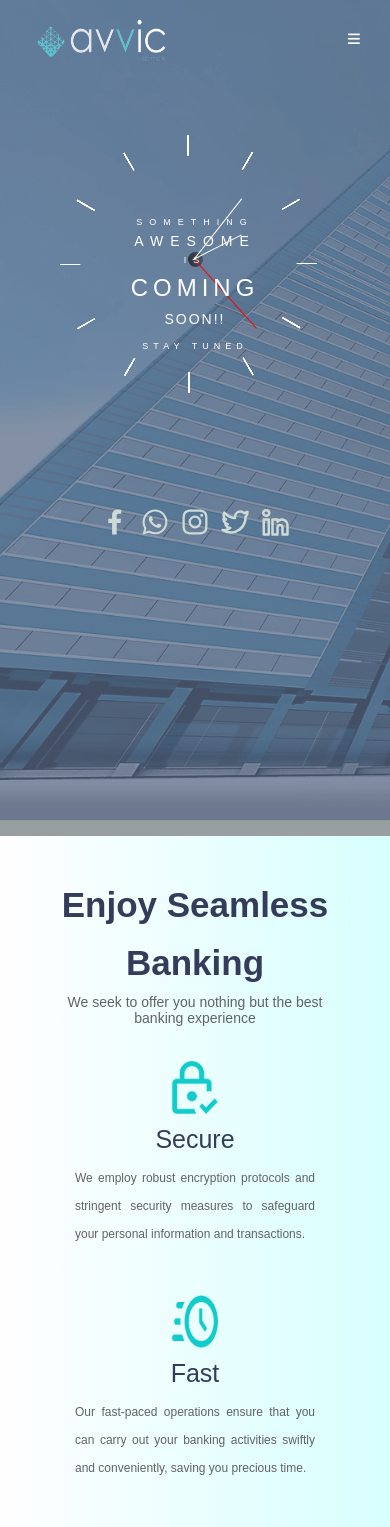
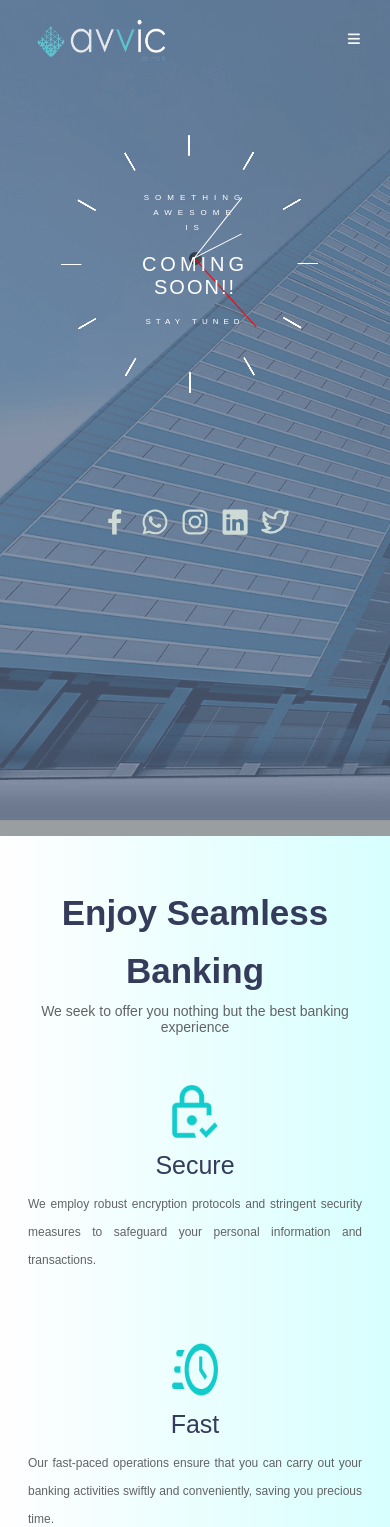
Before and after one commit to Ichie235/AvvicBankComingSoon-page, a React (Create React App) app: page / in a window 390 px wide. Shown: the top 1527 px of the page. Built offline with nearby package versions, Linux system fonts and the light colour scheme; a web font is replaced by a local one.

Commit message:
updated css again

```diff
--- a/src/components/clock/clock.css
+++ b/src/components/clock/clock.css
@@ -127,8 +127,8 @@
 
 @media screen and (max-width: 576px) {
   .clock {
-    width: 15px;
-    height: 15px;
+    width: 13px;
+    height: 13px;
     position: absolute;
     left: 0;
     right: 0;
@@ -160,13 +160,13 @@
 
 @media only screen and (max-width: 768px) and (orientation: landscape){
   .clock {
-   top: -8em;
+   top: -14em;
   }
   .hour-hand {
-    height: 46px;
+    height: 50px;
   }
   .minute-hand {
-    height: 62px;
+    height: 65px;
   }
 
   .second-hand {
@@ -184,13 +184,10 @@
    }
 }
 
+
 @media only screen and (min-width: 620px) and (max-width: 768px) {
   .clock {
-    position: absolute;
-    left: 0;
-    right: 0;
-    margin-left: 23.5em;
-    margin-top: 20em;
+    margin-top: 27.7em;
     background: linear-gradient(90deg, #29323c 0%, #485563 100%);
   }
 }
--- a/src/components/modalBox/modal.css
+++ b/src/components/modalBox/modal.css
@@ -64,6 +64,10 @@
 }
 
 @media screen and (max-width: 576px) {
+  .modal-content {
+    margin: 58% auto;
+  }
+
   .newsfeed-form {
     width: 210px !important;
     height: 42px;
@@ -111,3 +115,9 @@
     opacity: 0;
   }
 }
+
+@media only screen and (max-width: 798px) and (orientation: landscape){
+  .modal-content {
+    margin: 15% auto;
+  }
+}
--- a/src/components/navbar/NavBar.js
+++ b/src/components/navbar/NavBar.js
@@ -16,7 +16,7 @@ const Navbar = () => {
   useEffect(() => {
     const handleScroll = () => {
       const scrollPosition = window.scrollY;
-      const threshold = 635; // Change this value to adjust when the background color changes
+      const threshold = 370; // Change this value to adjust when the background color changes
 
       if (scrollPosition > threshold) {
         setScrollBackground(true);
--- a/src/components/navbar/navbar.css
+++ b/src/components/navbar/navbar.css
@@ -34,7 +34,7 @@
 }
 .navbar-logo {
   font-weight: bold;
-  width: 250px;
+  width: 200px;
   height: 60px;
   padding: 5px;
 }
@@ -134,3 +134,20 @@
     align-self: center;
   }
 }
+
+@media only screen and (max-width: 768px) and (orientation: landscape){
+  .navbar {
+    font-size: 0.6rem;
+    width: 100%;
+    height: 70px;
+  }
+  .navbar-logo {
+    font-weight: bold;
+    width: 150px;
+    height: 60px;
+    padding: 5px;
+  }
+  .nav-btn {
+    padding: 9px 25px 9px 25px;
+  }
+}
--- a/src/components/subscribeForm/Form.js
+++ b/src/components/subscribeForm/Form.js
@@ -77,8 +77,7 @@ function Form() {
       )}
       <p className="subscribe-content">
         By subscribing you agree to with our Privacy Policy and provide consent
-        to receive <br />
-        updates from our company.
+        to receive updates from  our <br/> company.
       </p>
     </>
   );
--- a/src/components/subscribeForm/form.css
+++ b/src/components/subscribeForm/form.css
@@ -42,34 +42,41 @@
   }
 
   .contact-form {
-    width: 180px;
+    width: 190px;
     height: 42px;
     padding: 18px;
+    margin-left: 12px !important;
   }
   .contact-btn {
     width: 72px;
     height: 42px;
+    padding: 1px;
   }
   .subscribe-content {
     font-size: 11px;
     text-decoration: underline;
-    word-break: break-all;
+    word-break: break-word;
+
   }
 }
 
-@media only screen and (max-width: 768px) and (orientation: landscape){
+@media only screen and (max-width: 798px) and (orientation: landscape){
   .contact-form {
-    width: 250px !important;
+    width: 185px !important;
   }
+  .contact-btn {
+   font-size: 12px;
+  }
+
 }
 
-@media only screen and (max-width: 684px) and (orientation: landscape){
+@media only screen and (min-width: 610px) and (max-width: 684px) and (orientation: landscape){
   .contact-form {
-    width: 200px !important;
+    width: 160px !important;
   }
   .contact-btn {
-    width: 100px !important;
-    height: 48px;
+    width: 70px !important;
+    height: 30px;
   }
 }
 
--- a/src/page/comingSoon/coming.css
+++ b/src/page/comingSoon/coming.css
@@ -22,10 +22,10 @@
   position: absolute;
   left: 0;
   right: 0;
+  margin-left: auto;
+  margin-right: auto;
   margin-top: 14.9em;
   color: #fff;
-  font-size: 14px;
-  letter-spacing: 8px;
 }
 .hero-content-heading {
   font-size: 38px;
@@ -36,6 +36,7 @@
 .hero-content{
   font-size: 11px;
   letter-spacing: 7px;
+  line-height: 28px;
 }
 .stay-tuned{
   letter-spacing: 5px;
@@ -49,13 +50,13 @@
   left: 0;
   right: 0;
   margin-top: 41.44em;
-  gap: 0.6em;
+  gap: 0.5em;
   width: 100%;
 }
 .social-column {
   padding: 4px;
+  align-self: baseline;
   color: rgb(255, 255, 255) !important;
-  border-radius: 5px;
   transition: transform 0.2s;
 }
 
@@ -96,11 +97,10 @@
 .column:nth-child(2),
 .column:nth-child(3) {
   flex: 1;
-  /* border: 1px solid black; */
 }
 .icon {
-  width: 62px;
-  height: 62px;
+  width: 60px;
+  height: 55px;
 }
 .info-content-heading {
   color: #353c5b;
@@ -111,10 +111,9 @@
 }
 .info-content {
   color: #626364;
-  padding: 15px;
+  padding: 23px;
   font-size: 16px;
-  text-align: justify;
-  line-height: 24px;
+  text-align: center;
 }
 
 .avvic-logo-2-container {
@@ -132,7 +131,7 @@
   display: flex;
   justify-content: flex-start;
   align-items: flex-start;
-  padding-left: 60px !important;
+  padding-left: 65px !important;
   padding-right: 60px !important;
   padding-bottom: 60px!important;
   margin-top: 1%;
@@ -169,11 +168,13 @@
   margin: 0px auto 0px auto;
   height: 1px;
   background-color: black !important;
-  /* position: relative; */
 }
 .divider-content {
   display: flex;
   justify-content: center;
+  padding-bottom: 25px;
+  padding-left: 60px !important;
+  padding-right: 60px !important;
 }
 .divider-content-item:nth-child(1) {
   flex: 2.3;
@@ -192,22 +193,24 @@
 
 @media screen and (max-width: 576px) {
   .hero-content-container {
-    margin-top: 21.7em !important;
-    margin-left: 1.5em;
-    font-size: 10px;
+    margin-top: 13.6em !important;
   }
   .hero-content-heading {
-    font-size: 24px;
-    padding-top: 9px;
+    font-size: 20px;
+    padding-top: 7px;
     text-align: center;
-    padding-bottom: 11px;
-    letter-spacing: 5px;
+    padding-top: 18px;
+    padding-bottom: 15px;
+    letter-spacing: 4px;
   }
   .hero-content{
-    font-size: 9px;
-    letter-spacing: 7px;
+    font-size: 8px;
+    letter-spacing: 6px;
+    line-height: 15px;
+    transform: bottom;
   }
   .stay-tuned{
+    padding-top: 0;
     letter-spacing: 5px;
   }
   .hero-container {
@@ -238,10 +241,10 @@
   }
   .info-container {
     padding-top: 22px !important;
-    padding-left: 7px;
-    padding-right: 7px;
-    padding-bottom: 7px;
-    height: 170vh;
+    padding-left: 5px !important;
+    padding-right: 5px ! important;
+    padding-bottom: 5px ! important;
+    height: auto;
     overflow-x: hidden;
   }
   .info-content-container {
@@ -270,11 +273,16 @@
 
   /* FOOTER CONTENT IS BELOW */
   .avvic-logo-2-container {
-    padding-top: 20px;
+    padding-top: 17px;
+    padding-left: 5px ! important;
   }
   .footer-container {
     display: block;
-    padding: 7px;
+    padding-left: 5px !important;
+
+    padding-right: 5px ! important;
+
+    padding-bottom: 5px ! important;
     margin-top: 8%;
     overflow-x: hidden;
   }
@@ -322,21 +330,27 @@
 @media only screen and (max-width: 768px) and (orientation: landscape){
   .hero-content-container {
     top: -9em;
-    margin-left: 3em;
-    font-size: 12px;
-    letter-spacing: 4px;
+    margin-left: auto !important;
+    margin-right: auto !important;
   }
   .hero-content-heading {
-    font-size: 30px;
-    padding-top: 10px;
-    padding-bottom: 10px;
-    letter-spacing: 15px;
+    font-size: 16px;
+    padding-top: 8px;
+    padding-bottom: 8px;
+    letter-spacing: 10px;
+  }
+  .hero-content{
+    font-size: 9px;
+    letter-spacing: 7px;
+    line-height: 20px;
   }
   .social-mediaIcon-container {
-    top: -17.3em;
+    top: -16em;
   }
   .info-container {
-    height: 110vh;
+    height: auto;
+    padding-left: 45px !important;
+    padding-right: 45px !important;
   }
   .info-heading {
     font-size: 35px;
@@ -348,13 +362,13 @@
     height: 50px;
   }
   .info-content-heading {
-    font-size: 22px;
+    font-size: 18px;
     margin-top: 4%;
   }
   .info-content {
-    padding: 10px;
+    padding: 15px;
     font-size: 13px;
-     text-align: left;
+     text-align: center;
   }
  .footer-content{
   font-size: 11px;
@@ -363,6 +377,20 @@
  .divider-content-item:nth-child(3) {
    font-size: 10px;
  }
+}
+
+@media only screen and (max-width: 667px) and (orientation: landscape){
+  .hero-container {
+     height: 150vh ;
+  }
+  .hero-content-container {
+    top: -1.7em;
+    left: -2em;
+  }
+  .social-mediaIcon-container {
+    top: -10em;
+    left: -2em;
+  }
 }
 
 @media only screen and (min-width: 620px) and (max-width: 768px) {
--- a/src/page/comingSoon/comingSoon.js
+++ b/src/page/comingSoon/comingSoon.js
@@ -15,7 +15,7 @@ import {
   UilFacebookF,
   UilTwitterAlt,
   UilInstagram,
-  UilLinkedinAlt,
+  UilLinkedin,
   UilWhatsapp,
 } from "@iconscout/react-unicons";
 
@@ -31,13 +31,13 @@ export class comingSoon extends Component {
             <div className="hero-content-container">
               <Slide>
                 <p className="hero-content">
-                  SOMETHING <br />  <span style={{ lineHeight: "28px" }}>AWESOME</span> <br /> IS
+                  SOMETHING <br />  AWESOME <br /> IS
                 </p>
               </Slide>
               <Slide direction={"right"}>
                 <h1 className="hero-content-heading">
                   COMING <br />{" "}
-                  <span style={{ letterSpacing: "2px" }}> SOON!!</span>
+                  <span className="hero-content-heading"style={{ letterSpacing: "2px" }}> SOON!!</span>
                 </h1>
               </Slide>
               <Slide>
@@ -86,25 +86,26 @@ export class comingSoon extends Component {
             </div>
             <div className="social-column">
               <Zoom>
+
                 <a
+                  href="https://www.linkedin.com/in/avvic-group-1b2b81231/"
+                  target={"_blank"}
+                  rel="noreferrer"
+                >
+                  {" "}
+                  <UilLinkedin color="#CDDAD5" size="30.2" />
+                </a>
+              </Zoom>
+            </div>
+            <div className="social-column">
+              <Zoom>
+              <a
                   href="https://twitter.com/avvicgroup"
                   target={"_blank"}
                   rel="noreferrer"
                 >
                   {" "}
                   <UilTwitterAlt color="#CDDAD5" size="30" />
-                </a>
-              </Zoom>
-            </div>
-            <div className="social-column">
-              <Zoom>
-                <a
-                  href="https://www.linkedin.com/in/avvic-group-1b2b81231/"
-                  target={"_blank"}
-                  rel="noreferrer"
-                >
-                  {" "}
-                  <UilLinkedinAlt color="#CDDAD5" size="30" />
                 </a>
               </Zoom>
             </div>
@@ -197,7 +198,7 @@ export class comingSoon extends Component {
               <p className="footer-content">
                 Join our newsletter to stay up to date on latest information
               </p>
-
+              {/* FORM COMPONENT IS HERE BELOW */}
               <Form />
             </Slide>
           </div>
```
